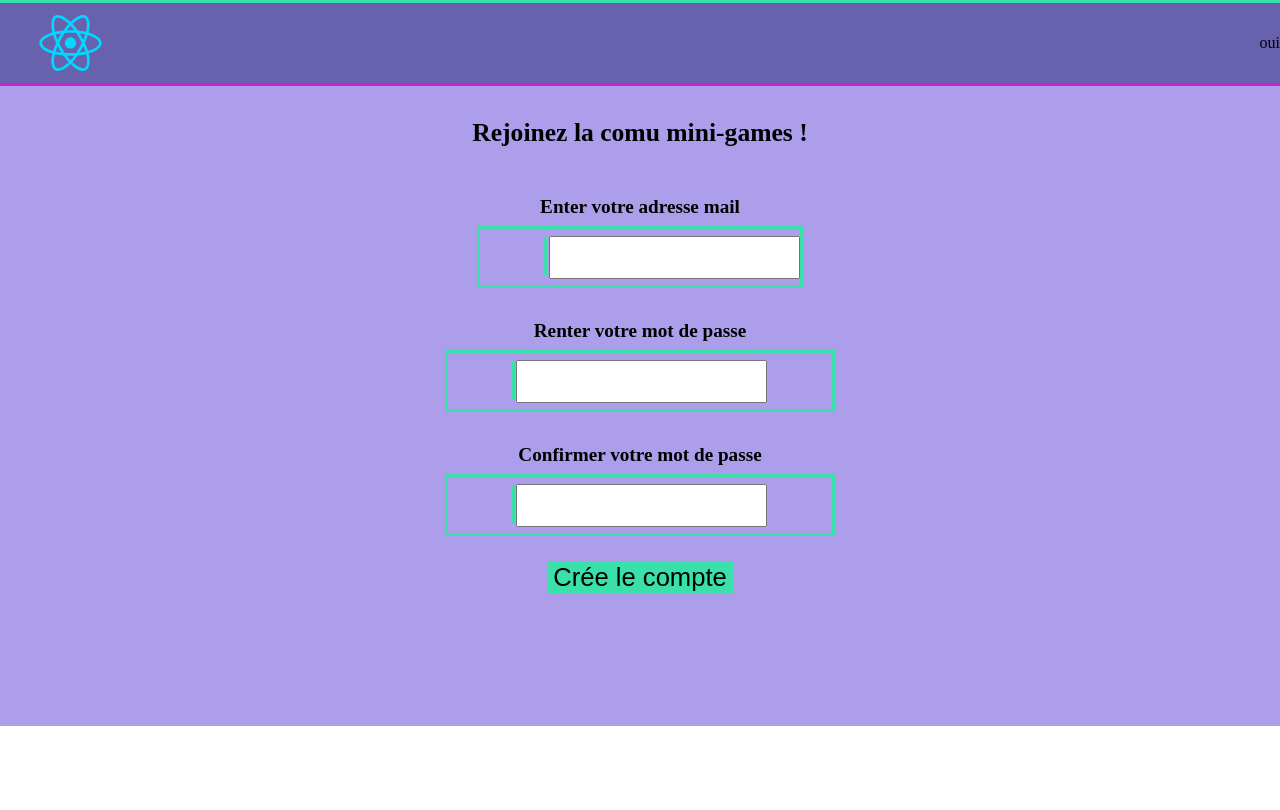
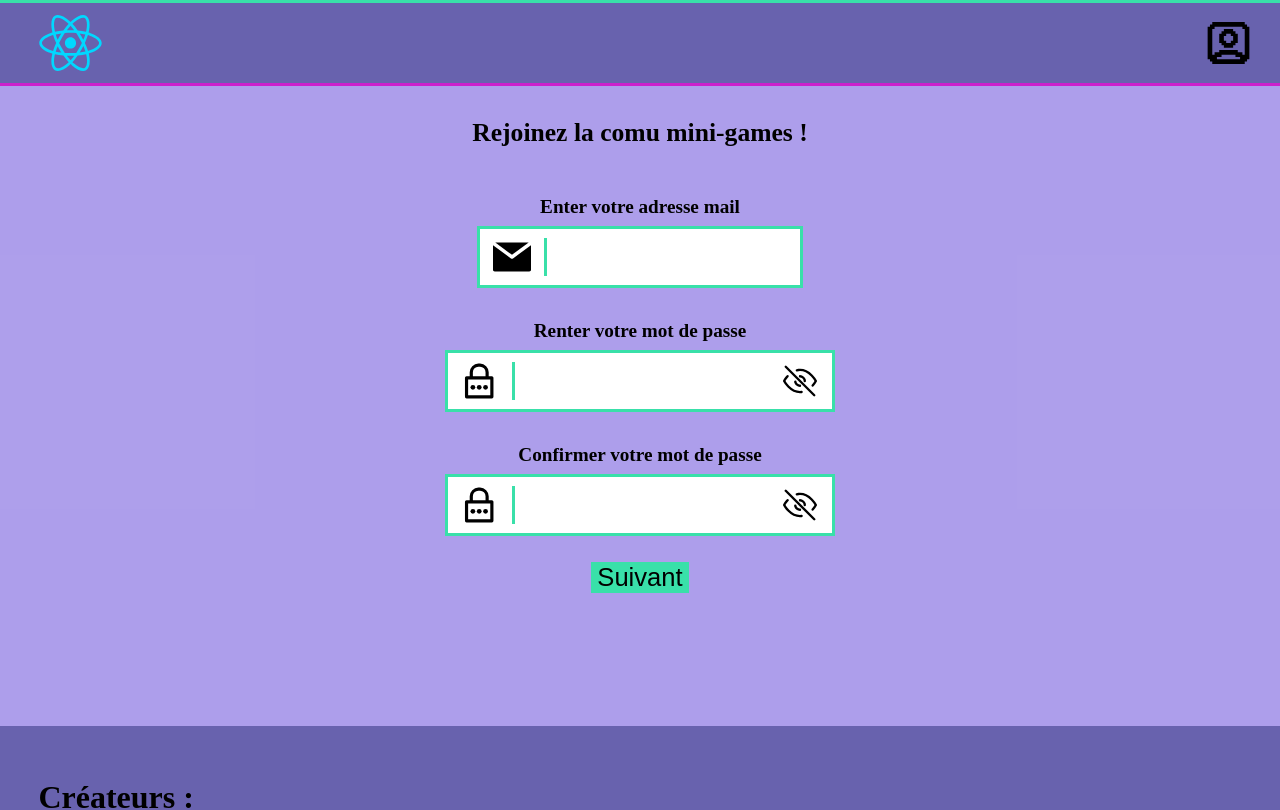
Before and after one commit to GurvanN22/MiniGames, a React (Create React App) app in the folder Front-end/: page /CreateAccount in a window 1280 px wide. Shown: the top 810 px of the page. Built offline with nearby package versions, Linux system fonts and the light colour scheme.

Commit message:
update-cookie-registerPages-MainPage(need to protect the new branch )

```diff
--- a/Front-end/src/Views/CreateAcount.jsx
+++ b/Front-end/src/Views/CreateAcount.jsx
@@ -1,17 +1,22 @@
 import React from 'react';
 import CreateAccountComponent from '../components/CreateAccount';
 import TopBar from '../components/TopBar';
+import Footer from '../components/Footer';
+import { useNavigate } from "react-router-dom";
 
 
 function CreateAccount() {
+  const navigate = useNavigate()
   function UseAPIToCreateAccount(Email , Password1 , Password2) {
-    // Todo
+    // Todo, Create the account on the API
+    navigate('/CreateAccountInformations' , {state : {Protection : "rookie"}})
   }
 
   return (
     <div>
       <TopBar />
       <CreateAccountComponent UseAPIToCreateAccount={UseAPIToCreateAccount} />
+      <Footer />
     </div>
   );
 }
--- /dev/null
+++ b/Front-end/src/Views/CreateAcountInformations.jsx
@@ -0,0 +1,33 @@
+import React from 'react';
+import CreateAccountInformations from '../components/CreateAccountInformations';
+import TopBar from '../components/TopBar';
+import Footer from '../components/Footer';
+import { useNavigate } from "react-router-dom";
+import { useLocation } from 'react-router-dom';
+
+
+function CreateAccount() {
+  const {state} = useLocation()
+  const navigate = useNavigate()
+  function AccountFinalCreation(Pseudo) {
+    // Todo, final creation of the account
+    navigate('/')
+  }
+  function ReturnToCreateAccount () {
+    navigate('/CreateAccount')
+  }
+
+  if (state === null) {
+    ReturnToCreateAccount()
+  } else {
+    return (
+    <div>
+      <TopBar />
+      <CreateAccountInformations AccountFinalCreation={AccountFinalCreation} />
+      <Footer />
+    </div>
+  );
+  }
+}
+
+export default CreateAccount
--- a/Front-end/src/Ways.js
+++ b/Front-end/src/Ways.js
@@ -1,6 +1,7 @@
 import MainPageViews from './Views/MainPage'
 import CreateAccount from './Views/CreateAcount'
 import Memory from './Views/Memory'
+import CreateAcountInformations from './Views/CreateAcountInformations'
 import { BrowserRouter, Routes, Route } from 'react-router-dom'
 
 
@@ -12,6 +13,7 @@ function Ways() {
           <Route path='/' index={true} element={<MainPageViews />} />
           <Route path='/CreateAccount' element={<CreateAccount />} />
           <Route path='/Memory' element={<Memory />} />
+          <Route path='/CreateAccountInformations' element={<CreateAcountInformations />} />
         </Routes>
       </BrowserRouter>
     </>
--- a/Front-end/src/assets/scss/components/_CreateAccount.scss
+++ b/Front-end/src/assets/scss/components/_CreateAccount.scss
@@ -4,7 +4,7 @@ display: flex;
 align-items: center;
 flex-direction: column;
 height: 80vh;
-width: 100vw;
+width: 100%;
 }
 
 .CreateAccount-Center {
@@ -26,6 +26,7 @@ height: 70vw;
 }
 
 .CreateAccount-Form {
+    background-color: white;
     justify-content: space-between;
     align-items: center;
     display: flex;
@@ -49,8 +50,11 @@ height: 70vw;
 }
 
 .CreateAccount-Form-Input {
+    background-color: white;
     width: 19vw;
     font-size: 2rem;
+    border: none;
+    text-align: center;
 }
 .CreateAccount-Bnt {
     background-color: rgb(57, 224, 169);
@@ -76,3 +80,14 @@ height: 70vw;
     margin-top: 2vw;
     color : red ;
 }
+
+.CreateAccount-Form-Pseudo {
+    background-color: white;
+    justify-content: center;
+    align-items: center;
+    display: flex;
+    height: 7vh;
+    width: 25vw;
+    border: rgb(57, 224, 169) 3px solid;
+    margin-top: 1vh;
+}
--- a/Front-end/src/assets/scss/components/_TopBar.scss
+++ b/Front-end/src/assets/scss/components/_TopBar.scss
@@ -16,3 +16,17 @@
     width: 7vw;
     margin-left: 2vw;
 }
+
+.TopBar-Account-Div {
+    display: flex;
+    flex-direction: column;
+    justify-content: center;
+    align-items: center;
+}
+.TopBar-User {
+    height: 7vh;
+    width: 4vw;
+    margin-left: 2vw;
+    margin-right: 2vw;
+    cursor: pointer;
+}
--- a/Front-end/src/components/CreateAccount.jsx
+++ b/Front-end/src/components/CreateAccount.jsx
@@ -3,22 +3,27 @@ import PassWordImage from '../assets/img/password.svg'
 import eyeCloseImage from '../assets/img/eye-closed.svg'
 import eyeOpenImage from '../assets/img/eye-open.svg'
 import { useState } from 'react'
-import Cookies from 'js-cookie'
+import { useNavigate } from "react-router-dom";
 
 
-function CreateAccount() {
+function CreateAccount(props) {
   const [firstPassWordShow, SetPassFirstWordshow] = useState(false);
   const [secondPassWordShow, SetPassSecondWordshow] = useState(false);
   const [firstPassword, SetPassfirstWord] = useState("");
+  const [secondPassword, SetPassSecondWord] = useState("");
   const [Email, SetEmail] = useState("");
   const [equalPassWord, SetEqualPassWord] = useState(true);
-  Cookies.set('Cookie',false)
 
   function checkInformation(e) {
     if (firstPassword === e) {
+      SetPassSecondWord(e)
       SetEqualPassWord(true)
     } else {
+      SetPassSecondWord(e)
       SetEqualPassWord(false)
+    }
+    if(e === undefined && firstPassword === secondPassword) {
+      props.UseAPIToCreateAccount(Email , firstPassword , secondPassword)
     }
   }
   console.log(Email , firstPassword , equalPassWord)
@@ -28,23 +33,23 @@ function CreateAccount() {
         <h1>Rejoinez la comu mini-games !</h1>
         <h2>Enter votre adresse mail </h2>
         <div className="CreateAccount-Form">
-          <imgage src= {EmailImage} className ="CreateAccount-Form-Image CreateAccount-Form-Image-left" alt="Enveloppe image" />
+          <img src= {EmailImage} className ="CreateAccount-Form-Image CreateAccount-Form-Image-left" alt="Enveloppe image" />
           <input type="email" className='CreateAccount-Form-Input' onChange={ (e) => {SetEmail(e.target.value)}}/>
         </div>
         <h2> Renter votre mot de passe </h2>
         <div className="CreateAccount-Form CreateAccount-30width">
-          <imgage src= {PassWordImage} className ="CreateAccount-Form-Image CreateAccount-Form-Image-left" alt="Enveloppe image" />
+          <img src= {PassWordImage} className ="CreateAccount-Form-Image CreateAccount-Form-Image-left" alt="Enveloppe image" />
           <input type={firstPassWordShow ? "text" : 'password'} className='CreateAccount-Form-Input' onChange={ (e) => {SetPassfirstWord(e.target.value)}}/>
-          <imgage src= {firstPassWordShow ? eyeOpenImage : eyeCloseImage} className ="CreateAccount-Form-Image" alt="Enveloppe image" onClick={() => SetPassFirstWordshow(!firstPassWordShow)}/>
+          <img src= {firstPassWordShow ? eyeOpenImage : eyeCloseImage} className ="CreateAccount-Form-Image" alt="Enveloppe image" onClick={() => SetPassFirstWordshow(!firstPassWordShow)}/>
         </div>
         <h2> Confirmer votre mot de passe </h2>
         <div className="CreateAccount-Form CreateAccount-30width">
-          <imgage src= {PassWordImage} className ="CreateAccount-Form-Image CreateAccount-Form-Image-left" alt="Enveloppe image" />
+          <img src= {PassWordImage} className ="CreateAccount-Form-Image CreateAccount-Form-Image-left" alt="Enveloppe image" />
           <input type={secondPassWordShow ? "text" : 'password'} className='CreateAccount-Form-Input' onChange={ (e) => {checkInformation(e.target.value)}}/>
-          <imgage src= {secondPassWordShow ? eyeOpenImage : eyeCloseImage} className ="CreateAccount-Form-Image" alt="Enveloppe image" onClick={() => SetPassSecondWordshow(!secondPassWordShow)}/>
+          <img src= {secondPassWordShow ? eyeOpenImage : eyeCloseImage} className ="CreateAccount-Form-Image" alt="Enveloppe image" onClick={() => SetPassSecondWordshow(!secondPassWordShow)}/>
         </div>
         {equalPassWord ? null : <p className="CreateAccount-Error"> Les mots de passe ne sont pas identiques </p>}
-        <button onClick = { () => checkInformation()} className = {equalPassWord ? "CreateAccount-Bnt" : "CreateAccount-Bnt-Err"}> Crée le compte </button>
+        <button onClick = { () => checkInformation()} className = {equalPassWord ? "CreateAccount-Bnt" : "CreateAccount-Bnt-Err"}> Suivant </button>
       </div>
     </div>
   )
--- /dev/null
+++ b/Front-end/src/components/CreateAccountInformations.jsx
@@ -0,0 +1,24 @@
+import { useState } from 'react'
+import Cookies from 'js-cookie'
+
+function CreateAccountInformations(props) {
+  const [Pseudo, SetPseudo] = useState("");
+  const Creation = () => {
+    Cookies.set('Pseudo',Pseudo)
+    props.AccountFinalCreation(Pseudo)
+  }
+    return (
+      <div className="CreateAccount">
+        <div className="CreateAccount-Center">
+          <h1>Rejoinez la comu mini-games !</h1>
+          <h2>Enter votre Pseudo </h2>
+          <div className="CreateAccount-Form-Pseudo">
+            <input type="text" className='CreateAccount-Form-Input' onChange={ (e) => {SetPseudo(e.target.value)}}/>
+          </div>
+          <button onClick={() => Creation()} className ="CreateAccount-Bnt"> Crée le compte </button>
+        </div>
+      </div>
+      )
+}
+
+export default CreateAccountInformations
--- a/Front-end/src/components/TopBar.jsx
+++ b/Front-end/src/components/TopBar.jsx
@@ -1,12 +1,21 @@
 import Logo from '../assets/img/react.svg'
+import account from '../assets/img/account.svg'
+import Cookies from 'js-cookie'
+import { useState } from 'react'
+import {useNavigate} from 'react-router-dom';
 function TopBar() {
-
+  const navigate = useNavigate()
+  const [ShowAccountOption, SetShowAccountOption] = useState(false);
+  const Cookie = Cookies.get()
+  if (Cookie.Pseudo === undefined) {
+    navigate('/Login')
+  }
     return (
       <div className="TopBar">
         <img src={Logo} alt="Logo de ... " className='TopBar-logo'/>
-        <p>oui</p>
+        <img src= {account} alt = "image pour les joueurs non connecter à leur compte" className='TopBar-User'/>
       </div>
     )
-  }
+}
 
   export default TopBar
```
Also changed, not shown: Front-end/src/Ways.jsx (deleted, +0 -20 lines), Front-end/src/main.jsx (deleted, +0 -10 lines), Front-end/src/assets/img/account.svg (added), 1 other file (tests, documents, lock files or other folders).
